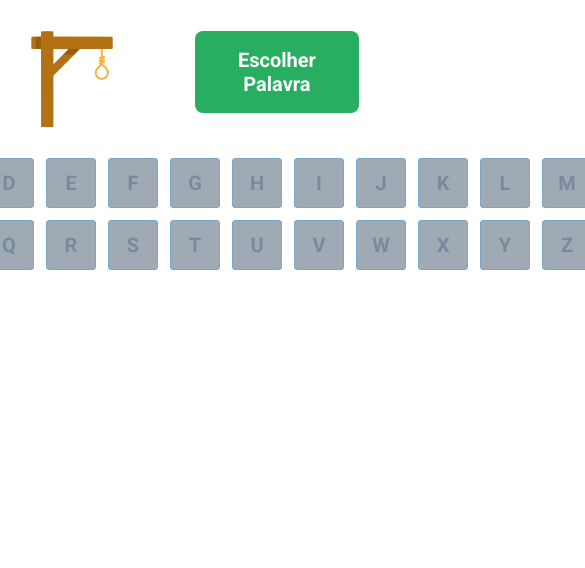
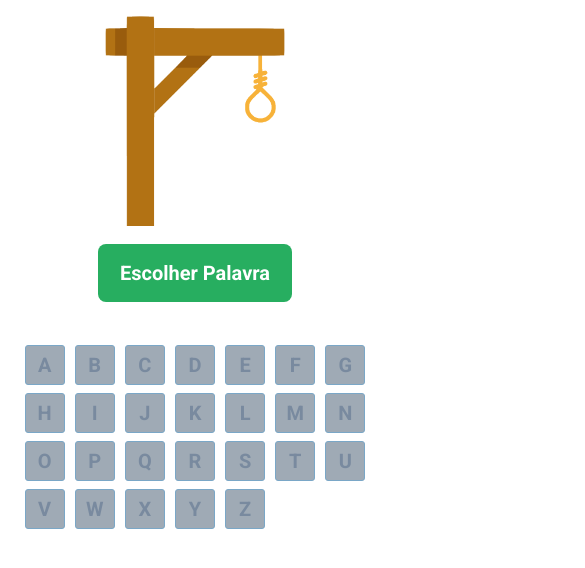
Before and after one commit to rafaelanobre/projeto8-jogoforca, a React (Create React App) app: page / in a window 390 px wide. Shown: the top 568 px of the page, 585 px wide, since content can reach past the window. Built offline with nearby package versions, Linux system fonts and the light colour scheme.

Commit message:
versão mobile

```diff
--- a/src/Styles/style.css
+++ b/src/Styles/style.css
@@ -70,3 +70,143 @@ body{
     cursor: not-allowed;
     color: #798A9F;
 }
+
+@media screen and (min-width: 480px) and (max-width: 800px){
+    body{
+        padding: 4%;
+    }
+
+    #top-div{
+        display: flex;
+        flex-direction: column;
+    }
+    #left-game-div{
+        width: 100%;
+        display: flex;
+        flex-direction: column;
+        align-items: center;
+        justify-content: center;
+        padding-bottom: 5%;
+    }
+    #right-game-div{
+        width: 100%;
+        display: flex;
+        flex-direction: column;
+        align-items: center;
+        justify-content: space-between;
+    }
+    #left-game-div img{
+        width: 180px;
+    }
+    #right-game-div button{
+        color: #ffffff;
+        font-size: 20px;
+        font-weight: 700;
+        background-color: #27AE60;
+        border-radius: 8px;
+        border: none;
+        padding: 22px;
+        padding-top: 17px;
+        padding-bottom: 17px;
+        margin-bottom: 5%;
+    }
+    .game-word{
+        font-family: 'Noto Sans';
+        font-size: 42px;
+        font-weight: 700;
+        letter-spacing: 0.115em;
+    }
+    #keyboard-container{
+        padding-top: 5%;
+        display: flex;
+        justify-content: center;
+    }
+    #keyboard{
+        width: 100%;
+        display: grid;
+        grid-template-columns: repeat(7, 1fr);
+        gap: 12px;
+        padding: 12px;
+        justify-items: center;
+    }
+    .key{
+        font-size: 20px;
+        font-weight: 700;
+        width: 2.5em;
+        height: 2.5em;
+        background: #E1ECF4;
+        border: 1px solid #7AA7C7;
+        border-radius: 3px;
+        color: #39739D;
+    }
+}
+
+@media screen and (max-width: 480px){
+    body{
+        padding: 4%;
+    }
+
+    #top-div{
+        display: flex;
+        flex-direction: column;
+    }
+    #left-game-div{
+        width: 100%;
+        display: flex;
+        flex-direction: column;
+        align-items: center;
+        justify-content: center;
+        padding-bottom: 5%;
+    }
+    #right-game-div{
+        width: 100%;
+        display: flex;
+        flex-direction: column;
+        align-items: center;
+        justify-content: space-between;
+    }
+    #left-game-div img{
+        width: 180px;
+    }
+    #right-game-div button{
+        color: #ffffff;
+        font-size: 20px;
+        font-weight: 700;
+        background-color: #27AE60;
+        border-radius: 8px;
+        border: none;
+        padding: 22px;
+        padding-top: 17px;
+        padding-bottom: 17px;
+        margin-bottom: 5%;
+    }
+    .game-word{
+        font-family: 'Noto Sans';
+        font-size: 42px;
+        font-weight: 700;
+        letter-spacing: 0.115em;
+    }
+    #keyboard-container{
+        padding-top: 5%;
+        display: flex;
+        justify-content: center;
+    }
+    #keyboard{
+        width: 100%;
+        display: grid;
+        grid-template-columns: repeat(7, 1fr);
+        gap: 8px;
+        padding: 8px;
+        justify-items: center;
+    }
+    .key{
+        font-size: 20px;
+        font-weight: 700;
+        width: 2em;
+        height: 2em;
+        background: #E1ECF4;
+        border: 1px solid #7AA7C7;
+        border-radius: 3px;
+        color: #39739D;
+    }
+}
```
